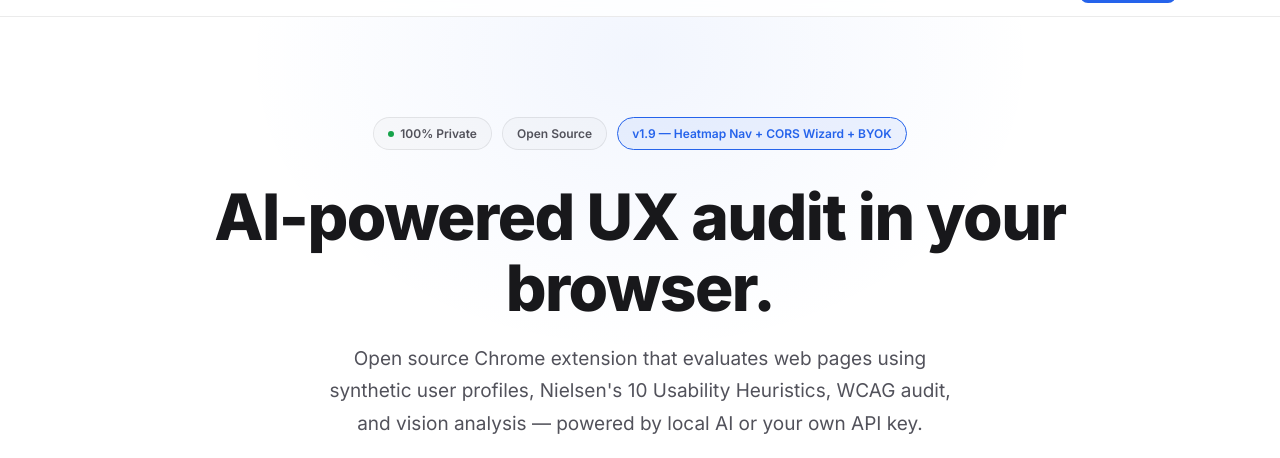
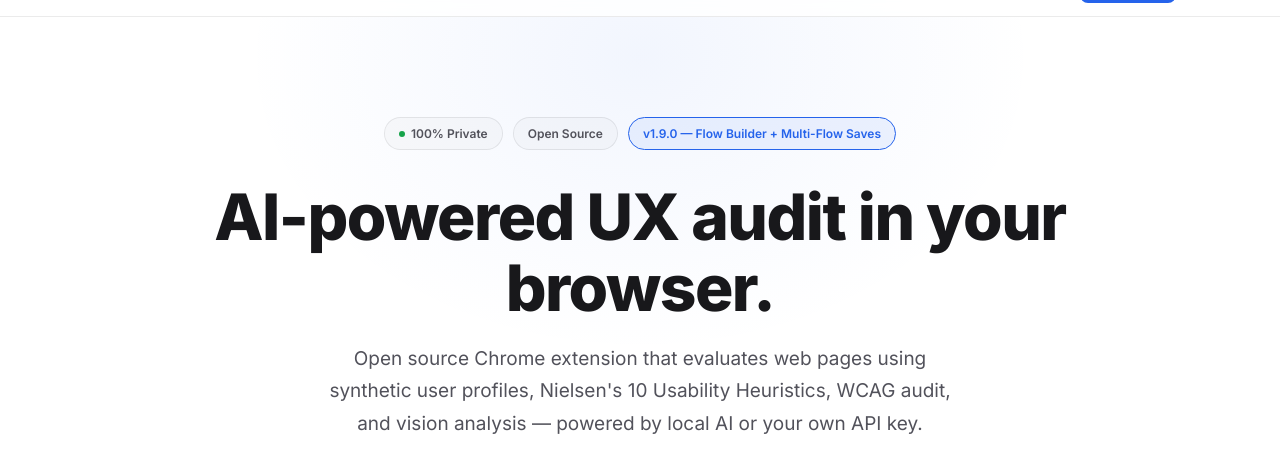
Before and after one commit to synthuxapp/synthux, a browser extension: page website/index.html in a window 1280 px wide. Shown: the part 43-501 px from the top of the page. Drawn offline with Linux system fonts and the light colour scheme.

Commit message:
fix: update hero version badge to v1.9.0

```diff
--- a/website/index.html
+++ b/website/index.html
@@ -96,7 +96,7 @@
       <div class="hero-badges fade-in">
         <span class="badge"><span class="dot"></span> <span data-i18n="heroBadgePrivacy">100% Private</span></span>
         <span class="badge"><span data-i18n="heroBadgeOpenSource">Open Source</span></span>
-        <span class="badge badge-new">v1.9 — Heatmap Nav + CORS Wizard + BYOK</span>
+        <span class="badge badge-new">v1.9.0 — Flow Builder + Multi-Flow Saves</span>
       </div>
 
       <h1 class="fade-in" data-i18n="heroTagline">AI-powered UX audit in your browser.</h1>
```
